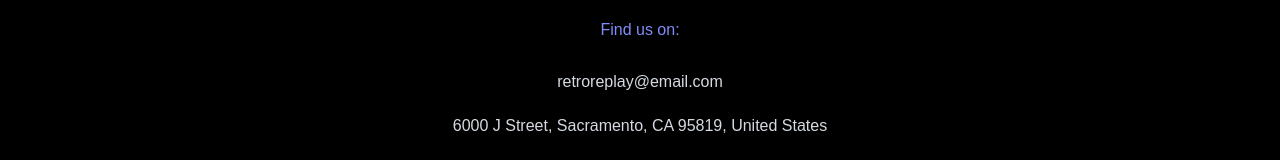
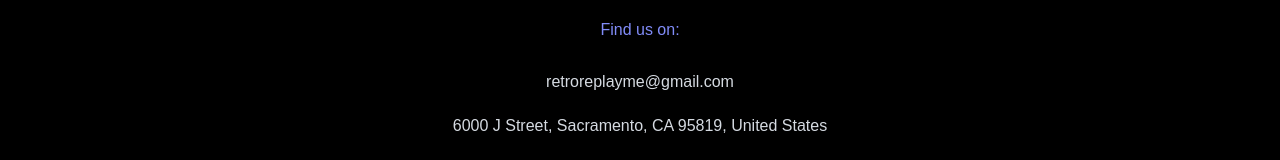
Before and after one commit to JSDWRLD/project_bravo, a React (Vite) app in the folder client/: page /contact in a window 1280 px wide. Shown: the part 626-786 px from the top of the page. Built offline with nearby package versions, Linux system fonts and the light colour scheme.

Commit message:
Updated email service

```diff
--- a/client/src/components/OrderEmail.jsx
+++ b/client/src/components/OrderEmail.jsx
@@ -102,7 +102,7 @@ const generateOrderEmailHtml = (orderDetails) => {
             </table>
             <p style="margin-top: 20px;">
               If you have any questions or need further assistance, please feel free to contact us at
-              <a href="mailto:customer.support@example.com" style="color: #4f46e5; text-decoration: none;">customer.support@example.com</a>.
+              <a href="mailto:retroreplayme@gmail.com" style="color: #4f46e5; text-decoration: none;">retroreplayme@gmail.com</a>.
             </p>
             <p>Thank you for choosing us!</p>
           </td>
@@ -115,13 +115,13 @@ const generateOrderEmailHtml = (orderDetails) => {
 export const sendOrderEmail = (orderDetails, recipientEmail) => {
     emailjs
       .send(
-        "service_9po3hmk",
-        "template_3zie45c",
+        "service_blto3a2",
+        "template_if5jdc3",
         {
           to_email: recipientEmail,
           html_content: generateOrderEmailHtml(orderDetails),
         },
-        "UymiSTXl29v4v1VbV"
+        "HyUnnjQrnbm99UILs"
       )
       .then(
         (result) => {
--- a/client/src/pages/Footer/Contact.jsx
+++ b/client/src/pages/Footer/Contact.jsx
@@ -10,10 +10,10 @@ const Contact = () => {
 
     emailjs
       .sendForm(
-        "service_9po3hmk",
-        "template_mmnk5op",
+        "service_blto3a2",
+        "template_993js7s",
         e.target,
-        "UymiSTXl29v4v1VbV"
+        "HyUnnjQrnbm99UILs"
       )
       .then(
         () => {
@@ -99,7 +99,7 @@ const Contact = () => {
               <i className="fab fa-pinterest"></i>
             </a>
           </div>
-          <p className="leading-normal my-5">retroreplay@email.com</p>
+          <p className="leading-normal my-5">retroreplayme@gmail.com</p>
           <p className="leading-normal my-5">6000 J Street, Sacramento, CA 95819, United States</p>
         </div>
       </section>
```
